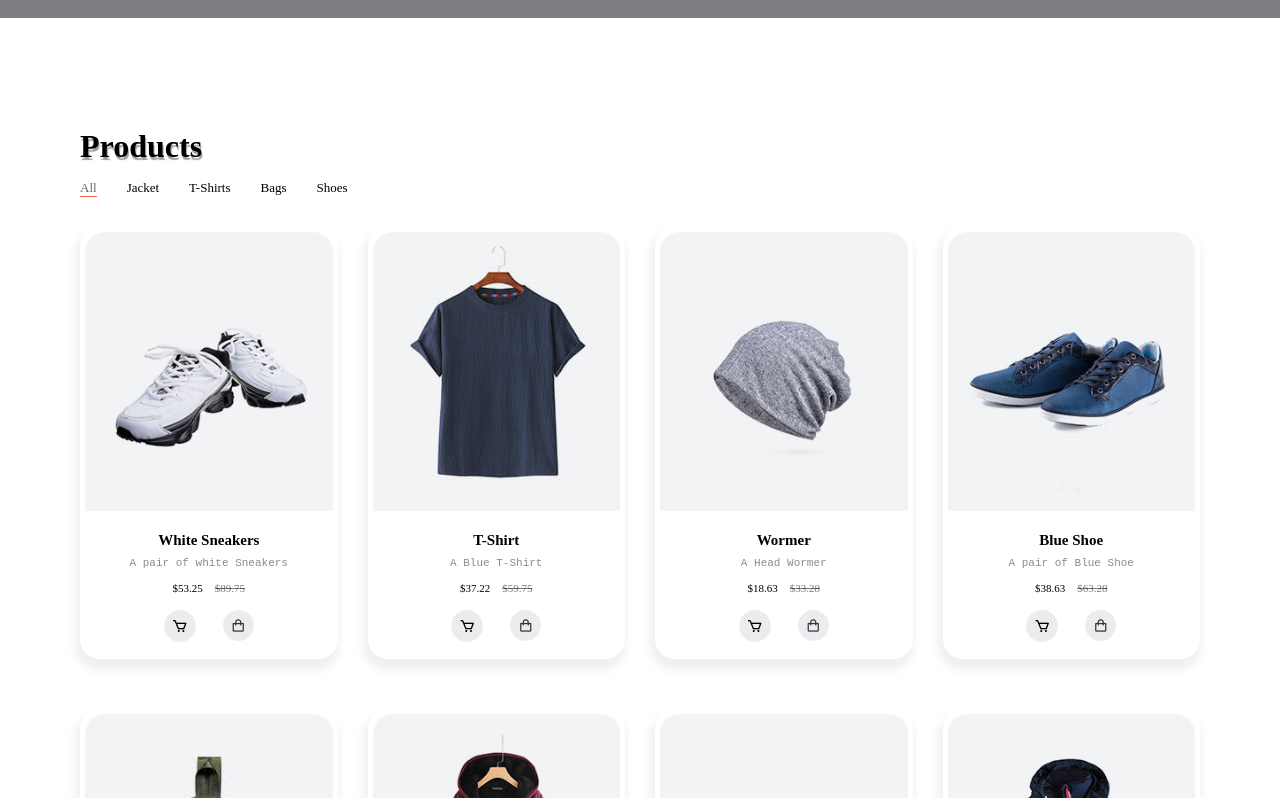
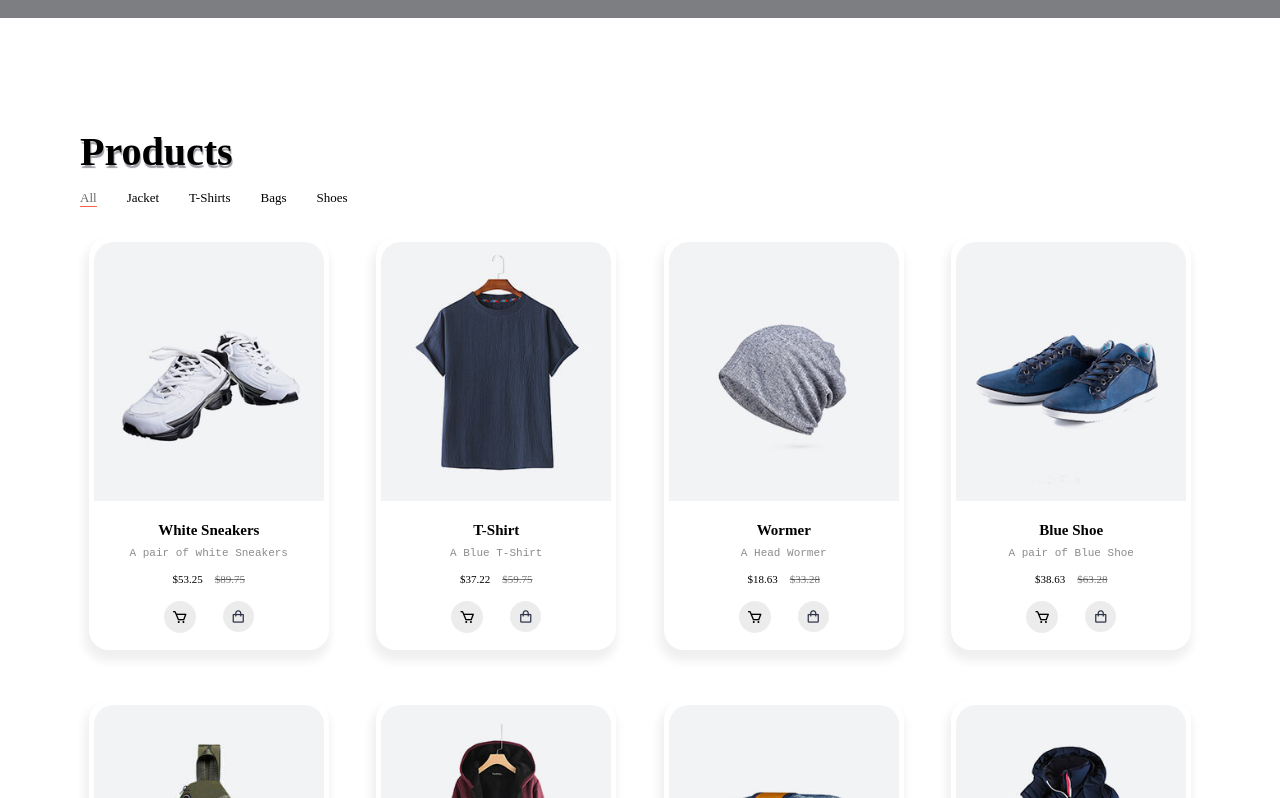
Before and after one commit to Dove-Stack/Auxry-Store, a React (Vite) app in the folder frontend/: page / in a window 1280 px wide. Shown: the part 762-1560 px from the top of the page. Built offline with nearby package versions, Linux system fonts and the light colour scheme.

Commit message:
modified UI of Product Components, Review Components

```diff
--- a/frontend/src/components/ProductItem/ProductItem.css
+++ b/frontend/src/components/ProductItem/ProductItem.css
@@ -142,7 +142,7 @@
  */
 
 .product-card {
-  width: 100%;
+  /* width: 100%; */
   margin: auto;
   box-shadow: -2px 8px 10px 3px #00000010;
   border-radius: 20px;
@@ -157,7 +157,8 @@
 }
 
 .product-card-image {
-  width: 100%;
+  /* width: 100%; */
+  width: 230px;
   border-top-left-radius: 20px;
   border-top-right-radius: 20px;
 }
@@ -309,10 +310,10 @@
 } */
 
 @media (width <= 668px) {
-  .product-card {
+  /* .product-card {
     width: 89%;
-  }
-  .product-card-image {
+  } */
+  /* .product-card-image {
     width: 100%;
-  }
+  } */
 }
--- a/frontend/src/components/Products/Product.css
+++ b/frontend/src/components/Products/Product.css
@@ -4,8 +4,8 @@
 }
 
 .product .product-main h1 {
-  font-size: 2rem;
-  font-weight: 700;
+  font-size: 40px;
+  font-weight: 900;
   text-shadow: 1px 3px 1px #9e9fa5;
 
 }
--- a/frontend/src/components/Reviews/Review.css
+++ b/frontend/src/components/Reviews/Review.css
@@ -14,8 +14,8 @@
 }
 
 .review .title h3 {
-  font-size: 22px;
-  font-weight: 600;
+  font-size: 40px;
+  font-weight: 900;
   margin-top: 8px;
   margin-bottom: 5px;
 }
@@ -32,7 +32,8 @@
 
 .review .text-content {
     background: rgba(255, 255, 255, 0.459);
-  box-shadow: 20px 8px 32px 0 rgba(30, 30, 33, 0.265);
+  /* box-shadow: 20px 8px 32px 0 rgba(30, 30, 33, 0.265); */
+  box-shadow: 10px 3px 10px  rgba(13, 13, 13, 0.167);
   backdrop-filter: blur(11px);
   display: flex;
   align-items: start;
@@ -69,7 +70,7 @@
 }
 
 .review .text-content .bottom p {
-  font-size: 10px;
+  font-size: 11px;
   line-height: 1.7;
   font-weight: normal;
   color: #00000070;
@@ -77,8 +78,9 @@
 
 .review .text-content .bottom i {
   /* margin-left: 5px; */
+  font-size: 19px;
   margin-right: 5px;
-  margin-top: 5px;
+  margin-top: 10px;
   color: rgb(255, 196, 0);
 }
 
```
